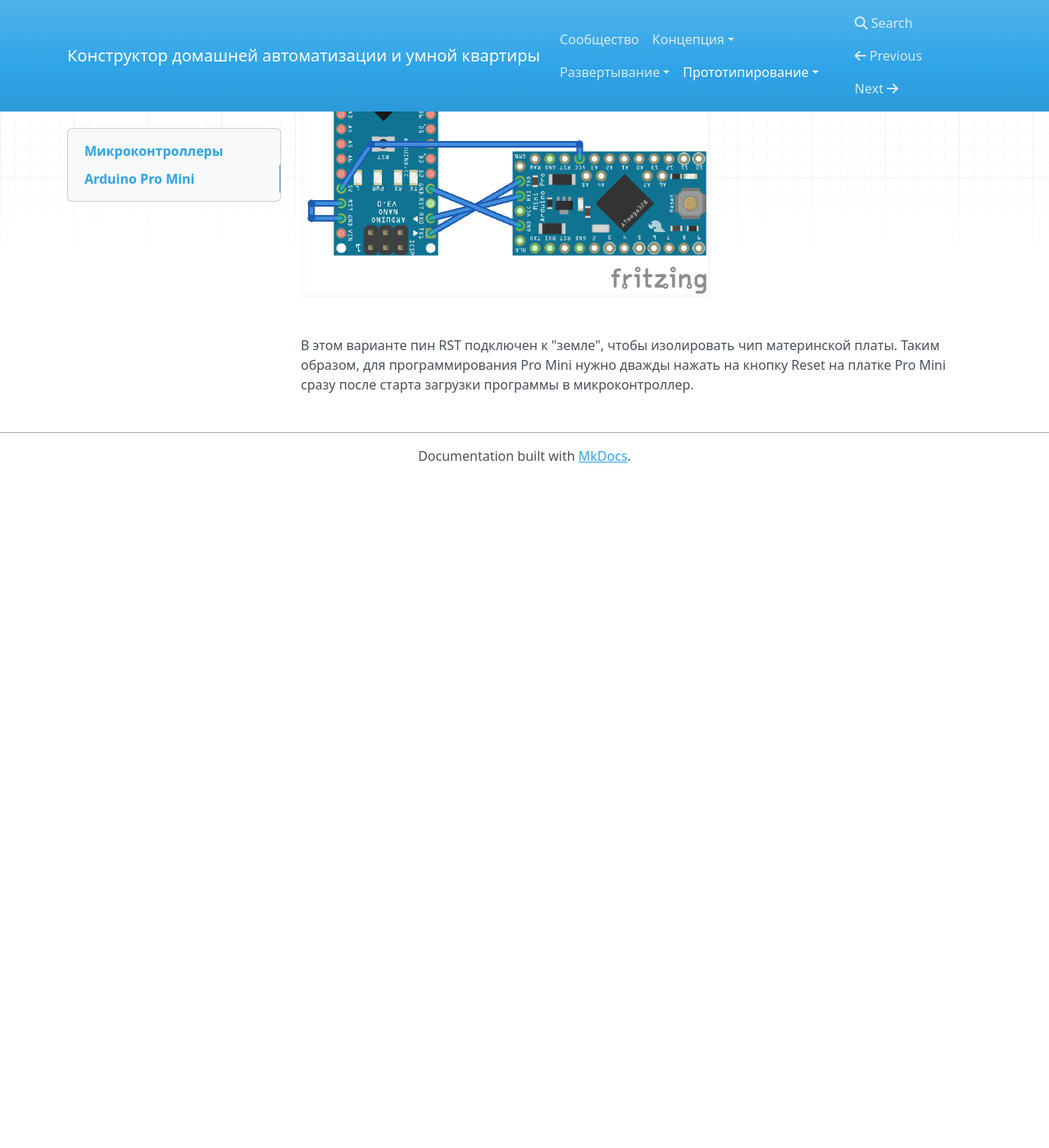
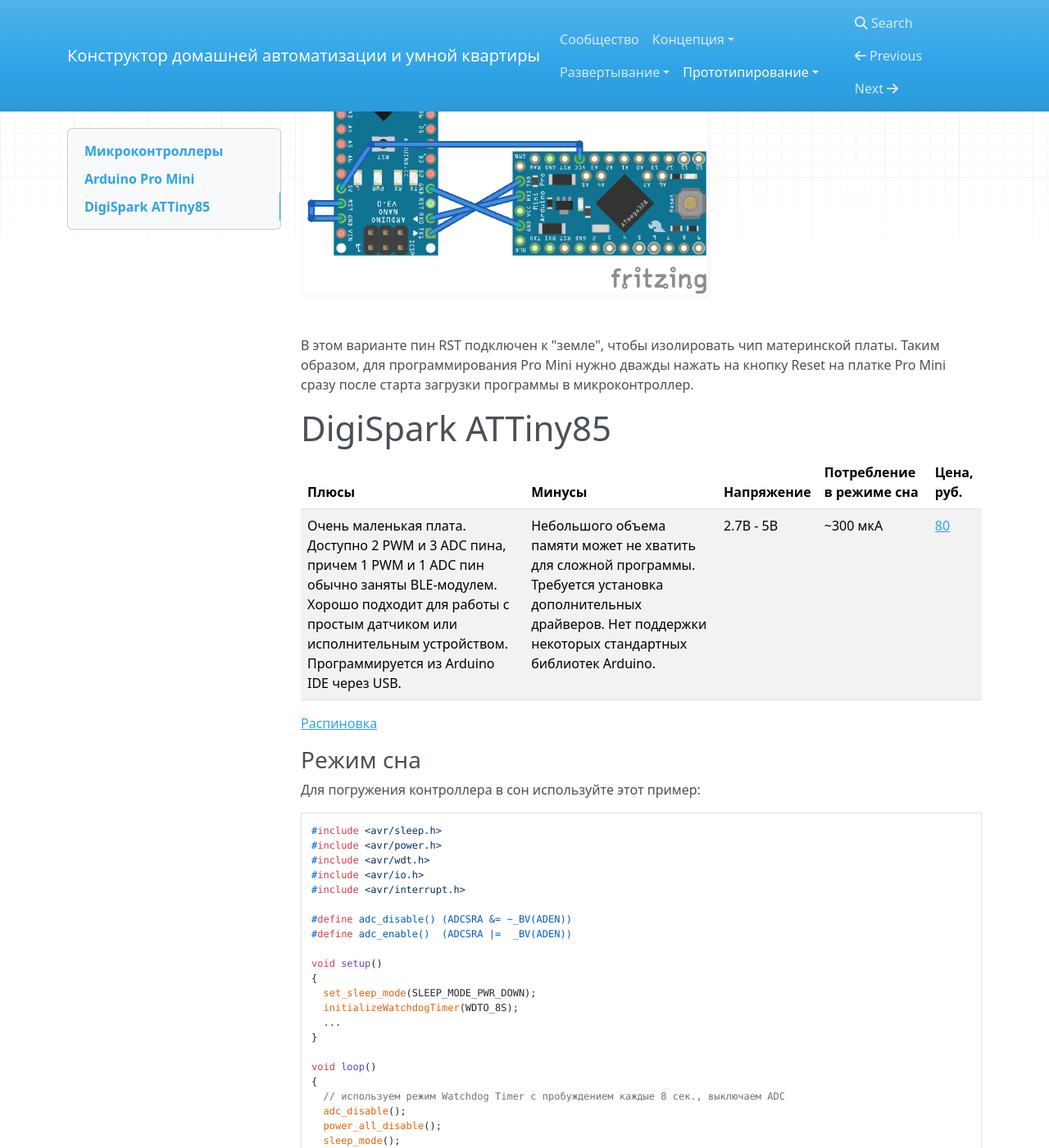
Before and after one commit to cutecare/cutecare-docs, an MkDocs documentation site: the page built from docs/Микроконтроллеры.md, in a window 1280 px wide and 1400 px high, scrolled down 1727 px. Shown: the whole window at 82% size. Built offline with MkDocs 1.6.1, drawn with Linux system fonts in a browser that asks for light colours; nearby versions of some CDN libraries; old or Windows-style settings are respelled for this version of MkDocs; before the commit the page ends 2311 px from its top, so only the background shows below that; some of the changed text lies outside the part shown.

Commit message:
Update Микроконтроллеры.md

````diff
--- a/docs/Микроконтроллеры.md
+++ b/docs/Микроконтроллеры.md
@@ -55,3 +55,57 @@ void loop()
 <img src="https://github.com/cutecare/cutecare-docs/blob/master/images/ProMiniTTL_bb.png?raw=true" width="500">
 
 В этом варианте пин RST подключен к "земле", чтобы изолировать чип материнской платы. Таким образом, для программирования Pro Mini нужно дважды нажать на кнопку Reset на платке Pro Mini сразу после старта загрузки программы в микроконтроллер.
+
+# DigiSpark ATTiny85
+
+|Плюсы|Минусы|Напряжение|Потребление в режиме сна|Цена, руб.|
+| :----------- |:----------- |:----------- |:----------- |:----------- |
+|Очень маленькая плата. Доступно 2 PWM и 3 ADC пина, причем 1 PWM и 1 ADC пин обычно заняты BLE-модулем. Хорошо подходит для работы с простым датчиком или исполнительным устройством. Программируется из Arduino IDE через USB.|Небольшого объема памяти может не хватить для сложной программы. Требуется установка дополнительных драйверов. Нет поддержки некоторых стандартных библиотек Arduino.|2.7В - 5В|~300 мкА|[80](https://rover.ebay.com/rover/1/711-53200-19255-0/1?icep_id=114&ipn=icep&toolid=20004&campid=5338218090&mpre=https%3A%2F%2Fwww.ebay.com%2Fitm%2FDigispark-Kickstarter-Attiny85-USB-Development-Board-for-arduino-NEW%2F311076127758%3FssPageName%3DSTRK%253AMEBIDX%253AIT%26_trksid%3Dp2057872.m2749.l2649)|
+
+[Распиновка](https://cdn-images-1.medium.com/max/800/0*4lPmD5R9gH84Fh-o.png)
+
+### Режим сна
+
+Для погружения контроллера в сон используйте этот пример:
+
+```
+#include <avr/sleep.h>
+#include <avr/power.h>
+#include <avr/wdt.h>
+#include <avr/io.h>
+#include <avr/interrupt.h>
+
+#define adc_disable() (ADCSRA &= ~_BV(ADEN))
+#define adc_enable()  (ADCSRA |=  _BV(ADEN))
+
+void setup()
+{
+  set_sleep_mode(SLEEP_MODE_PWR_DOWN);
+  initializeWatchdogTimer(WDTO_8S);
+  ...
+}
+
+void loop()
+{
+  // используем режим Watchdog Timer с пробуждением каждые 8 сек., выключаем ADC
+  adc_disable();
+  power_all_disable();
+  sleep_mode();
+
+  // здесь выполняем работу после пробуждения
+  power_all_enable();
+  adc_enable();
+  ...
+}
+```
+
+Чтобы добиться действительно хороших показателей по энергопотреблению, удалите с платы несколько элементов:
+
+* Power LED, который светится при наличии напряжения на плате
+* Стабилизатор напряжения
+
+Подробнее об этом описано в [этой статье](https://medium.com/@evgeny.savitsky/%D0%BE%D1%81%D0%B2%D0%B0%D0%B8%D0%B2%D0%B0%D0%B5%D0%BC-attiny85-%D0%B8-lilypad-digispark-%D0%B2-%D1%87%D0%B0%D1%81%D1%82%D0%BD%D0%BE%D1%81%D1%82%D0%B8-c6e955957d53).
+
+### Программирование
+
+Для подключения микроконтроллера к ПК используйте обычный USB-кабель. Предварительно установите [драйверы](http://digistump.com/wiki/digispark/tutorials/connecting) и переключите Ardunio IDE в режим программирования DigiSpark (Default...) с использованием программатора Micronucleus.
````
Also changed, not shown: other parts of docs/Микроконтроллеры.md (+1 -1 lines).
